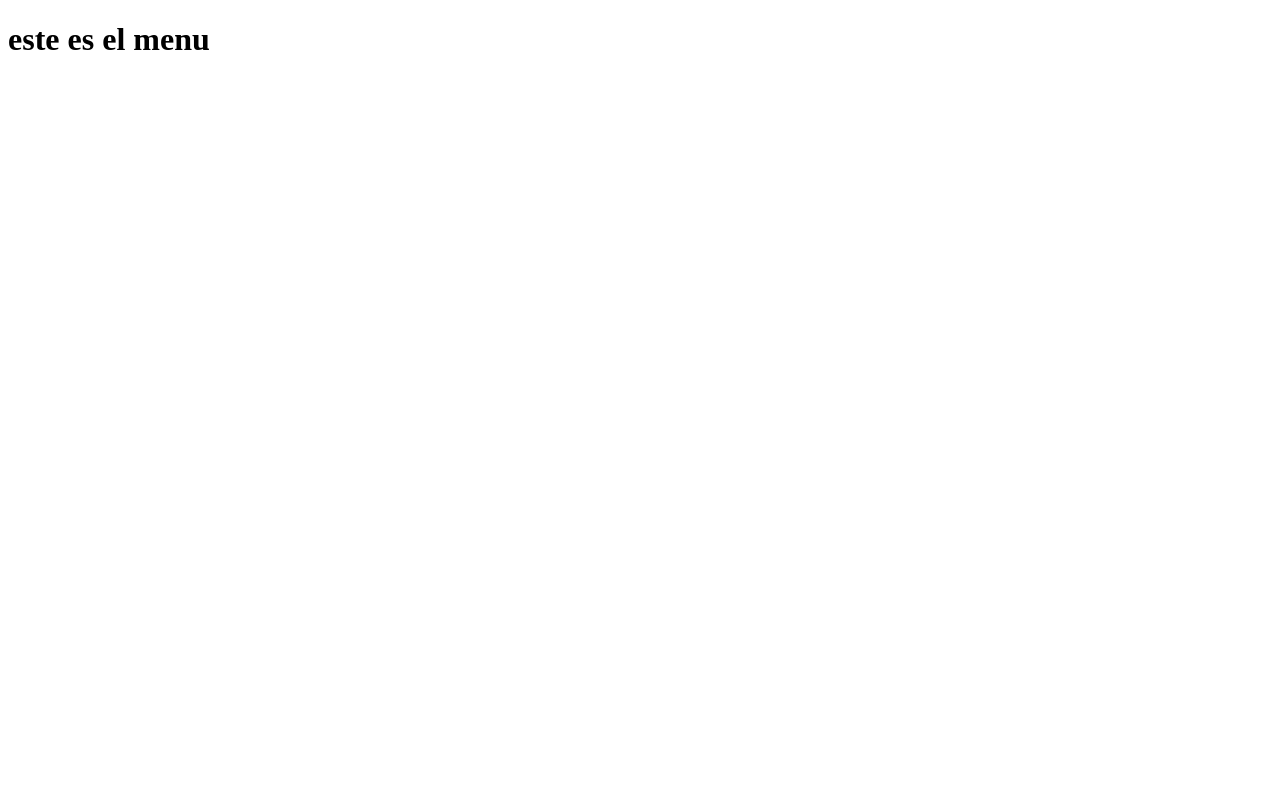
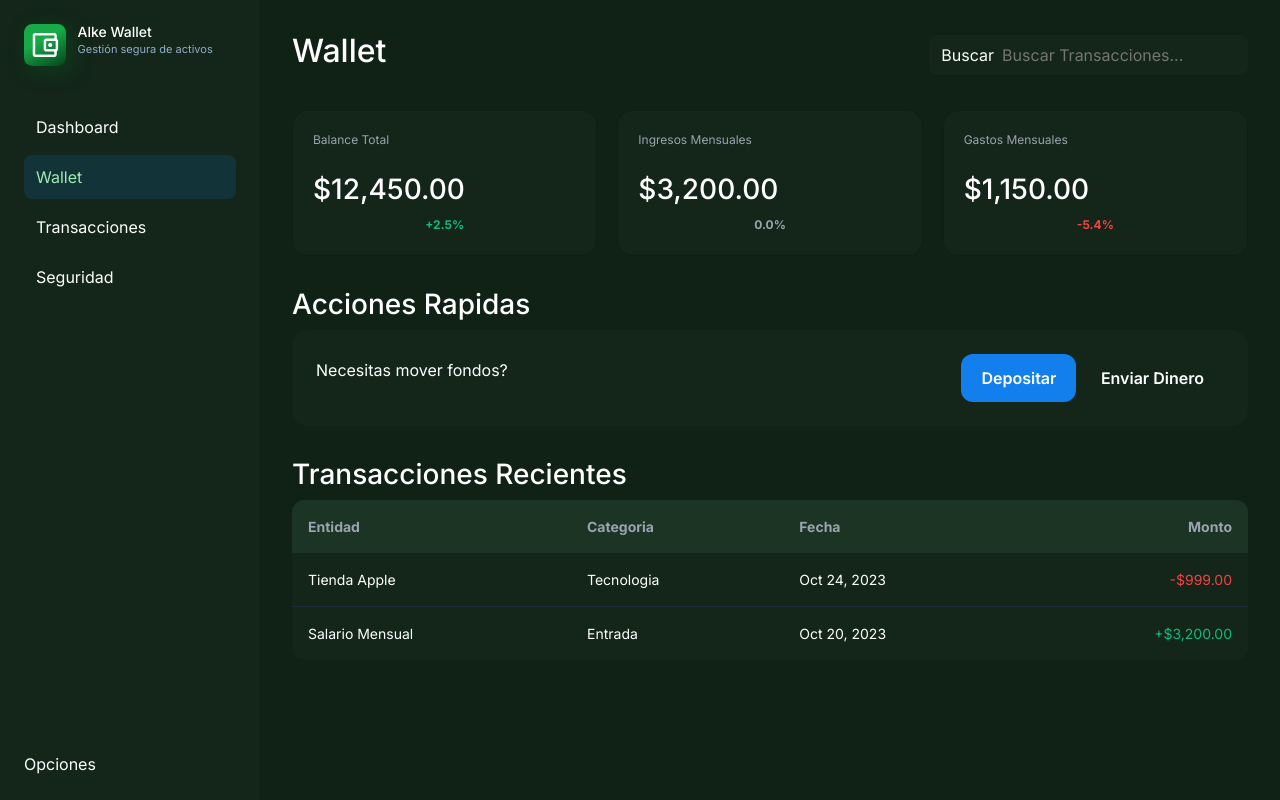
Before and after one commit to xRodrigo90x/alke-wallet, a plain HTML site: page menu.html in a window 1280 px wide. Drawn offline with nearby package versions, Linux system fonts and the light colour scheme.

Commit message:
menu completed

```diff
--- /dev/null
+++ b/assets/css/menu.css
@@ -0,0 +1,227 @@
+* {
+margin: 0;
+padding: 0;
+box-sizing: border-box;
+}
+
+body {
+font-family: 'Inter', sans-serif;
+background: #102216;
+color: #fff;
+}
+
+.layout {
+display: flex;
+height: 100vh;
+}
+
+.sidebar {
+width: 260px;
+background: #132619;
+display: flex;
+flex-direction: column;
+justify-content: space-between;
+padding: 24px;
+}
+
+
+.brand {
+display: flex;
+gap: 12px;
+margin-bottom: 32px;
+}
+
+
+.brand-icon {
+background: #137fec;
+color: #fff;
+width: 40px;
+height: 40px;
+border-radius: 8px;
+display: flex;
+align-items: center;
+justify-content: center;
+}
+
+
+.brand h1 {
+font-size: 14px;
+}
+
+
+.brand p {
+font-size: 11px;
+color: #92adc9;
+}
+
+.menu a {
+display: block;
+padding: 10px 12px;
+color: #ffffff;
+text-decoration: none;
+border-radius: 8px;
+margin-bottom: 6px;
+}
+
+
+.menu a.active,
+.menu a:hover, .sidebar-bottom a:hover {
+background: rgba(19, 127, 236, 0.15);
+color: #a0ecae;
+}
+
+
+/* Main content */
+.content {
+flex: 1;
+padding: 32px;
+overflow-y: auto;
+}
+
+.topbar {
+display: flex;
+justify-content: space-between;
+align-items: center;
+margin-bottom: 32px;
+}
+
+
+.search {
+display: flex;
+align-items: center;
+gap: 8px;
+background: #132619;
+padding: 8px 12px;
+border-radius: 8px;
+}
+
+
+.search input {
+background: none;
+border: none;
+outline: none;
+color: #fff;
+}
+
+.sidebar-bottom a{
+    text-decoration: none;
+    color: white;
+}
+
+
+.cards {
+display: grid;
+grid-template-columns: repeat(auto-fit, minmax(220px, 1fr));
+gap: 20px;
+margin-bottom: 32px;
+}
+
+.card {
+background: #132619;
+padding: 20px;
+border-radius: 16px;
+}
+
+
+.card h3 {
+margin: 8px 0;
+color: white;
+}
+
+
+.label {
+font-size: 12px;
+color: #9ca3af;
+}
+
+
+.badge {
+font-size: 12px;
+}
+
+
+.positive { color: #10b981; }
+.negative { color: #ef4444; }
+.neutral { color: #9ca3af; }
+
+
+.actions {
+margin-bottom: 32px;
+}
+
+
+.action-box {
+background: #132619;
+padding: 24px;
+border-radius: 16px;
+display: flex;
+justify-content: space-between;
+align-items: center;
+}
+
+.buttons button {
+padding: 12px 20px;
+border-radius: 12px;
+border: none;
+font-weight: 600;
+cursor: pointer;
+}
+
+
+.primary {
+background: #137fec;
+color: #fff;
+}
+
+
+.secondary {
+background: transparent;
+border: 1px solid #132619;
+color: #fff;
+}
+
+
+.table-section table {
+width: 100%;
+border-collapse: collapse;
+background: #132619;
+border-radius: 12px;
+overflow: hidden;
+}
+
+
+th, td {
+padding: 16px;
+text-align: left;
+font-size: 14px;
+}
+
+
+th {
+background: #1b3423;
+color: #9ca3af;
+}
+
+
+tr:not(:last-child) {
+border-bottom: 1px solid #1f2937;
+}
+
+
+.right {
+text-align: right;
+}
+
+
+.header__icono span {
+    font-size: 2rem;
+    padding: .3rem;
+    border-radius: 20%;
+    box-shadow: 5px 5px 15px 4px #11351c;
+    background: #12B047;
+    background: linear-gradient(152deg, rgb(22, 170, 72) 40%, rgb(6, 67, 27) 100%, rgb(14, 145, 58) 100%);
+}
+
+h1{
+    margin: 0;
+}
--- a/menu.html
+++ b/menu.html
@@ -1,11 +1,144 @@
 <!DOCTYPE html>
 <html lang="en">
+
 <head>
     <meta charset="UTF-8">
     <meta name="viewport" content="width=device-width, initial-scale=1.0">
-    <title>Document</title>
+    <link href="https://cdn.jsdelivr.net/npm/bootstrap@5.3.8/dist/css/bootstrap.min.css" rel="stylesheet"
+        integrity="sha384-sRIl4kxILFvY47J16cr9ZwB07vP4J8+LH7qKQnuqkuIAvNWLzeN8tE5YBujZqJLB" crossorigin="anonymous">
+    <link rel="stylesheet"
+        href="https://fonts.googleapis.com/css2?family=Material+Symbols+Outlined:opsz,wght,FILL,GRAD@20..48,100..700,0..1,-50..200&icon_names=account_balance_wallet" />
+    <link rel="preconnect" href="https://fonts.googleapis.com">
+    <link rel="preconnect" href="https://fonts.gstatic.com" crossorigin>
+    <link
+        href="https://fonts.googleapis.com/css2?family=Inter:ital,opsz,wght@0,14..32,100..900;1,14..32,100..900&display=swap"
+        rel="stylesheet">
+    <link rel="stylesheet" href="assets/css/menu.css">
+    <title>Alke Wallet</title>
 </head>
-<body>
-    <h1>este es el menu</h1>
+
+<body class="dark">
+
+
+    <div class="layout">
+
+
+        <!-- Sidebar -->
+        <aside class="sidebar">
+            <div class="sidebar-top">
+                <div class="brand">
+                    <div class="header__icono">
+                        <span class="material-symbols-outlined">
+                            account_balance_wallet
+                        </span>
+                    </div>
+                    <div>
+                        <h1>Alke Wallet</h1>
+                        <p>Gestión segura de activos</p>
+                    </div>
+                </div>
+
+
+                <nav class="menu">
+                    <a class="" href="#">Dashboard</a>
+                    <a href="#" class="active">Wallet</a>
+                    <a href="#">Transacciones</a>
+                    <a href="#">Seguridad</a>
+                </nav>
+            </div>
+
+
+            <div class="sidebar-bottom">
+                <a href="#">Opciones</a>
+            </div>
+        </aside>
+
+
+        <!-- Main -->
+        <main class="content">
+
+
+            <!-- Header -->
+            <header class="topbar">
+                <h2>Wallet</h2>
+
+
+                <div class="search">
+                    <span>Buscar</span>
+                    <input type="text" placeholder="Buscar Transacciones...">
+                </div>
+            </header>
+
+
+            <!-- Cards -->
+            <section class="cards">
+                <div class="card">
+                    <p class="label">Balance Total</p>
+                    <h3>$12,450.00</h3>
+                    <span class="badge positive">+2.5%</span>
+                </div>
+
+
+                <div class="card">
+                    <p class="label">Ingresos Mensuales</p>
+                    <h3>$3,200.00</h3>
+                    <span class="badge neutral">0.0%</span>
+                </div>
+
+
+                <div class="card">
+                    <p class="label">Gastos Mensuales</p>
+                    <h3>$1,150.00</h3>
+                    <span class="badge negative">-5.4%</span>
+                </div>
+            </section>
+            <!-- Actions -->
+            <section class="actions">
+                <h3>Acciones Rapidas</h3>
+                <div class="action-box">
+                    <p>Necesitas mover fondos?</p>
+                    <div class="buttons">
+                        <button class="primary">Depositar</button>
+                        <button class="secondary">Enviar Dinero</button>
+                    </div>
+                </div>
+            </section>
+
+
+            <!-- Table -->
+            <section class="table-section">
+                <h3>Transacciones Recientes</h3>
+                <table>
+                    <thead>
+                        <tr>
+                            <th>Entidad</th>
+                            <th>Categoria</th>
+                            <th>Fecha</th>
+                            <th class="right">Monto</th>
+                        </tr>
+                    </thead>
+                    <tbody>
+                        <tr>
+                            <td>Tienda Apple</td>
+                            <td>Tecnologia</td>
+                            <td>Oct 24, 2023</td>
+                            <td class="right negative">-$999.00</td>
+                        </tr>
+                        <tr>
+                            <td>Salario Mensual</td>
+                            <td>Entrada</td>
+                            <td>Oct 20, 2023</td>
+                            <td class="right positive">+$3,200.00</td>
+                        </tr>
+                    </tbody>
+                </table>
+            </section>
+
+
+        </main>
+    </div>
+
+
 </body>
+
 </html>
```
